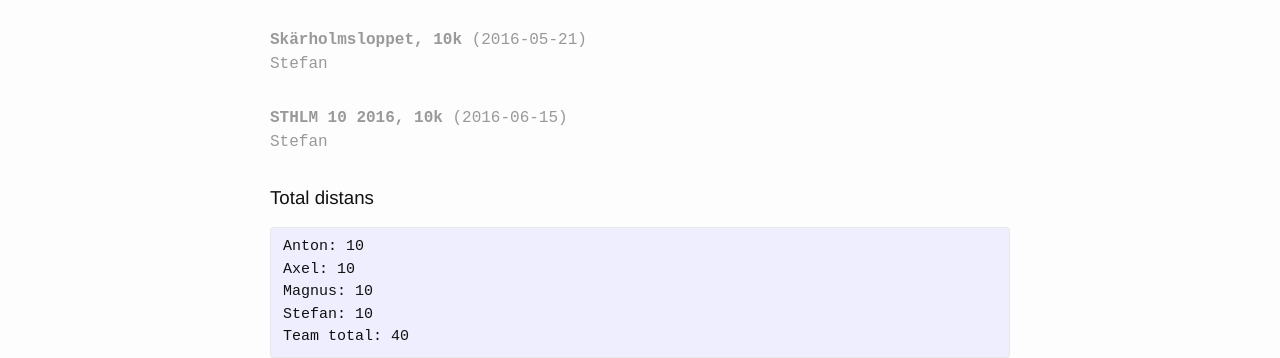
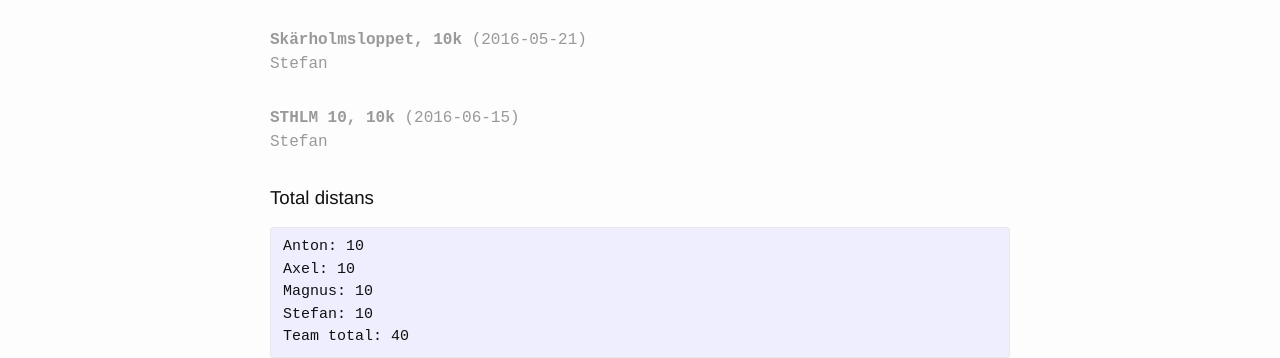
Before and after one commit to awarn/runnersclub, a Jekyll site: the page built from index.html, in a window 1280 px wide. Shown: the part 220-578 px from the top of the page. Built offline with Jekyll 4.4.1, drawn with Linux system fonts in a browser that asks for light colours.

Commit message:
Update races.json

```diff
--- a/_data/races.json
+++ b/_data/races.json
@@ -29,7 +29,7 @@
     ]
   },
   {
-    "name": "STHLM 10 2016",
+    "name": "STHLM 10",
     "date": "2016-06-15",
     "upcoming": true,
     "distance": 10,
```
